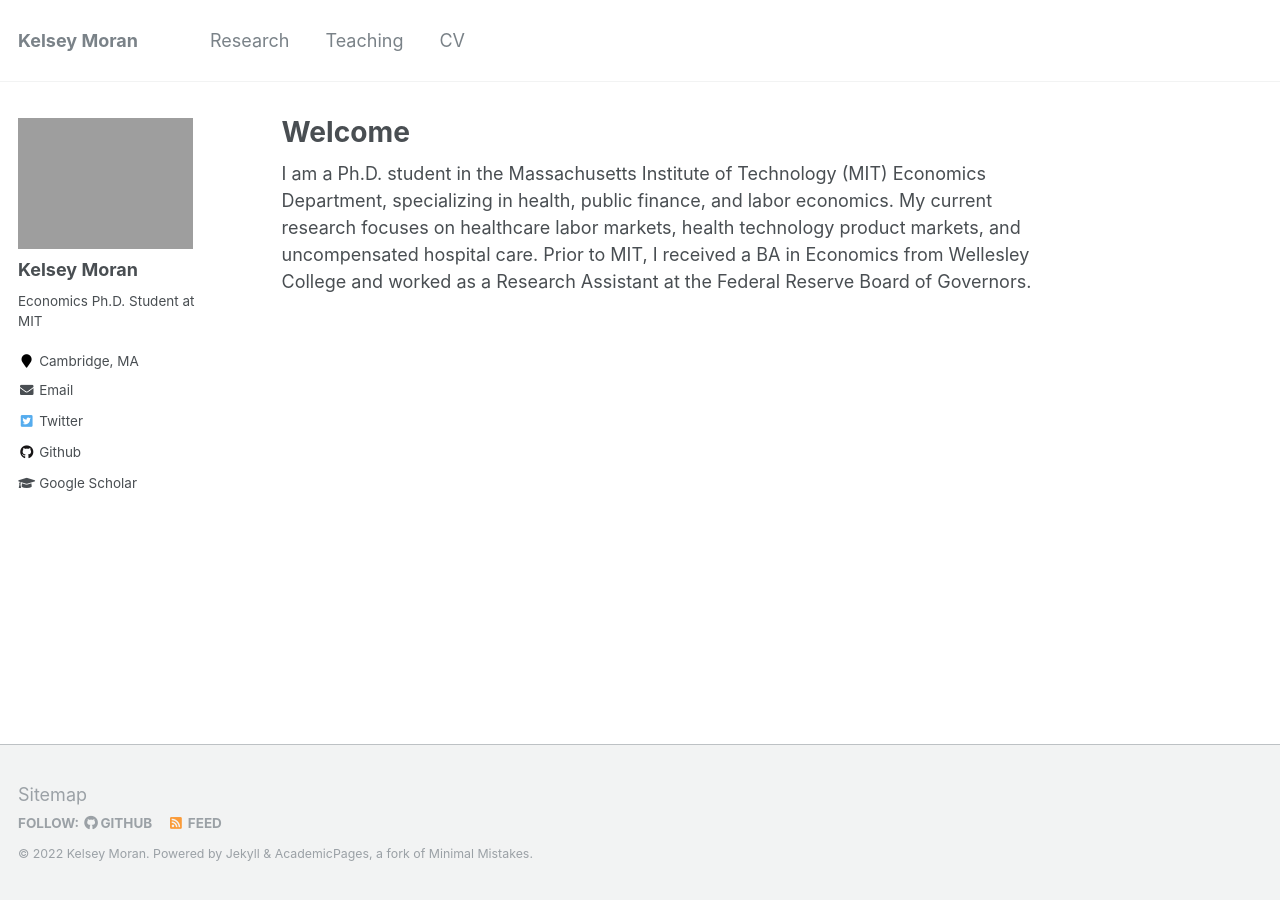
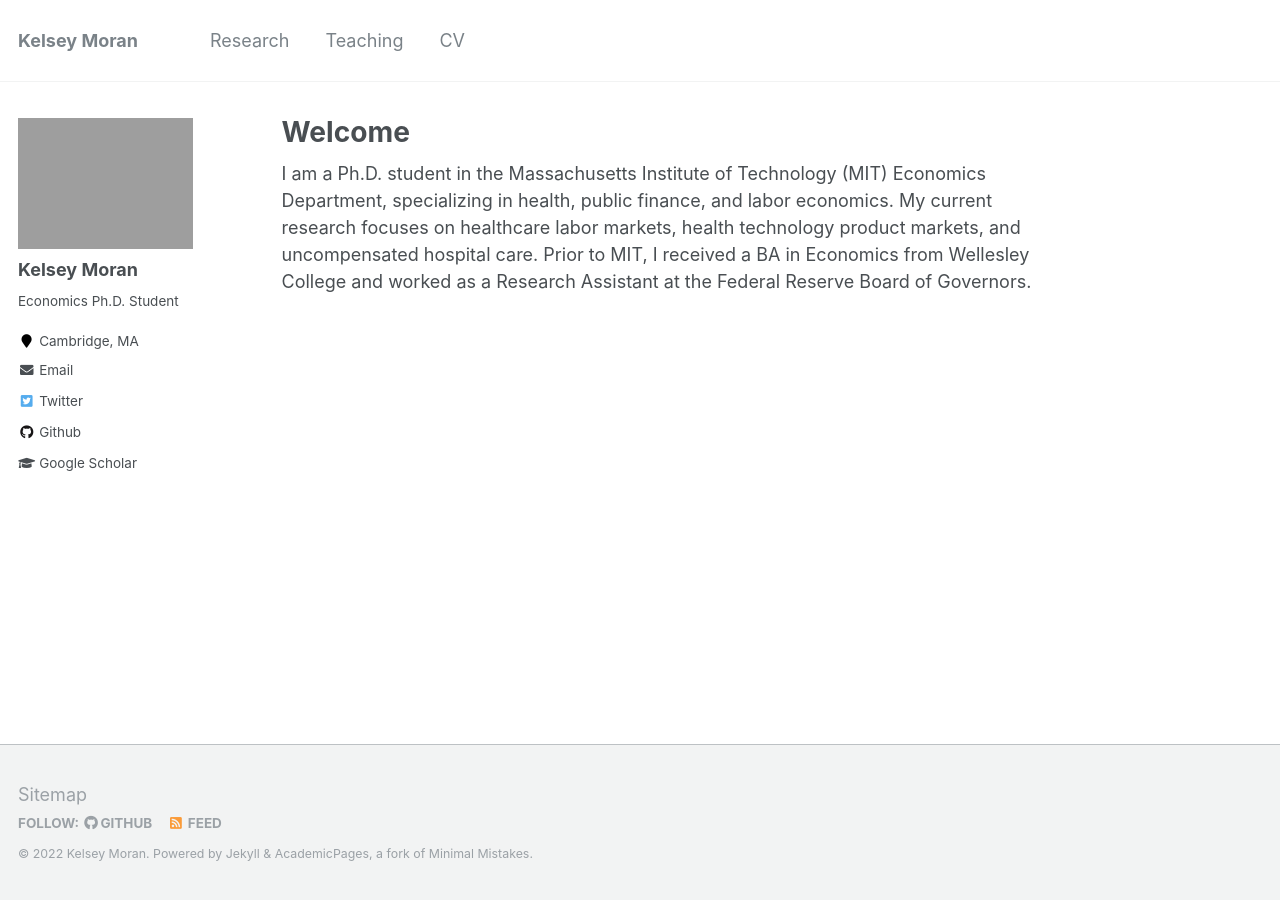
Before and after one commit to kelseymoran/kelseymoran.github.io, a Jekyll site: the page built from _pages/about.md, in a window 1280 px wide. Built offline with Jekyll 4.4.1, drawn with Linux system fonts in a browser that asks for light colours.

Commit message:
Update _config.yml

```diff
--- a/_config.yml
+++ b/_config.yml
@@ -82,7 +82,7 @@ analytics:
 author:
   name             : "Kelsey Moran"
   avatar           : "profile.png"
-  bio              : "Economics Ph.D. Student at MIT"
+  bio              : "Economics Ph.D. Student"
   location         : "Cambridge, MA"
   employer         :
   pubmed           :
```
